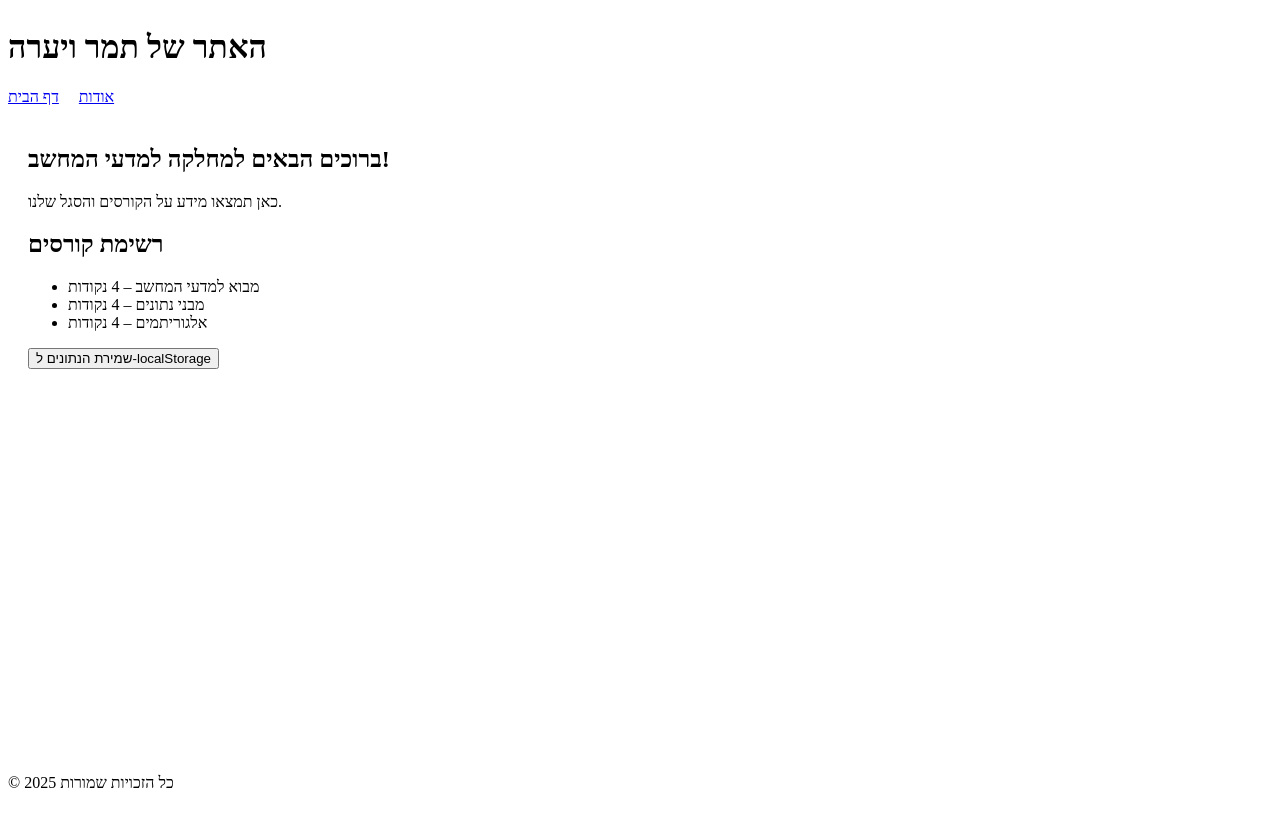
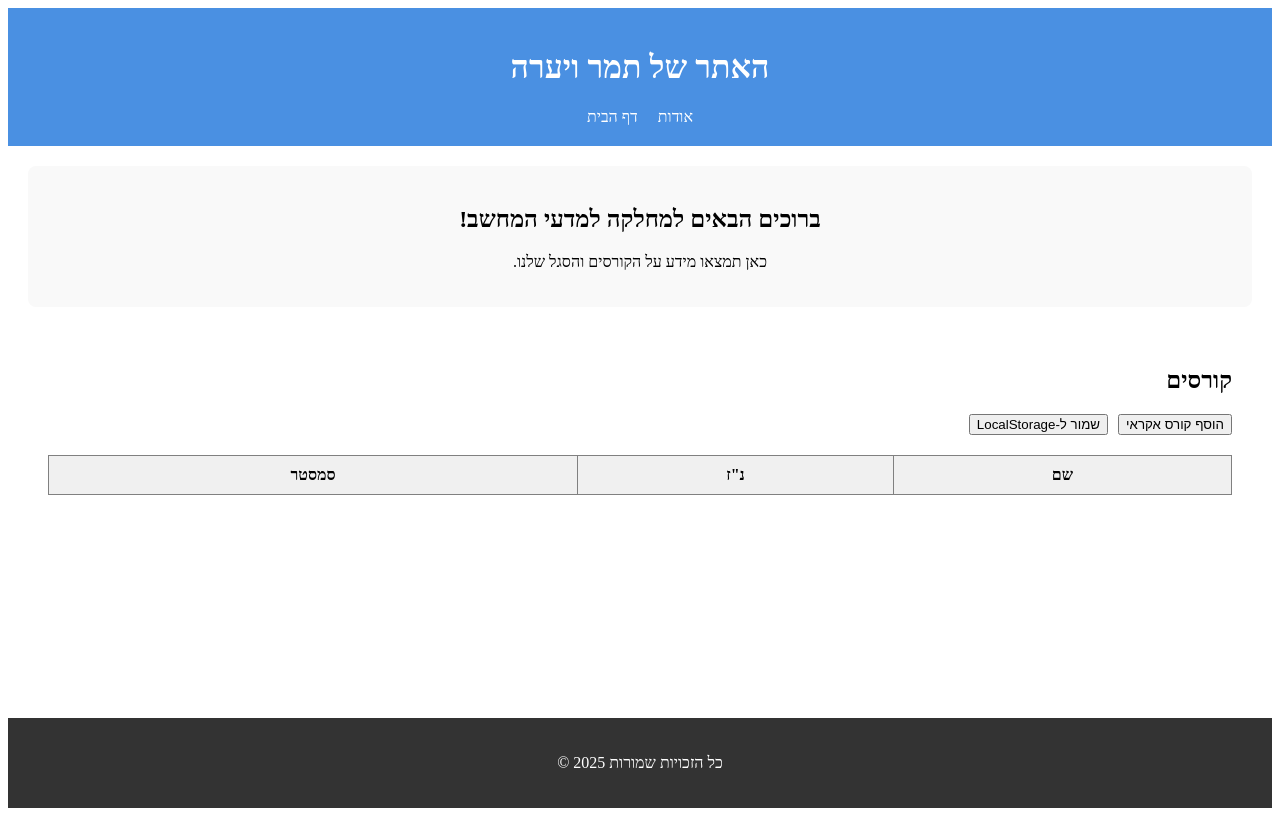
Before and after one commit to Yaara40/academic-department-website, a React (Vite) app: page / in a window 1280 px wide. Built offline with nearby package versions, Linux system fonts and the light colour scheme.

Commit message:
adding local storage component

```diff
--- a/src/App.tsx
+++ b/src/App.tsx
@@ -1,7 +1,7 @@
 import Header from './components/Header';
 import Footer from './components/Footer';
 import WelcomeBox from './components/WelcomeBox';
-import CourseList from './courses/components/CourseList';
+import CourseList from './features/courses/components/CourseList';
 
 const App = () => {
   return (
--- a/src/components/Footer.tsx
+++ b/src/components/Footer.tsx
@@ -1,6 +1,12 @@
 const Footer = () => {
   return (
-    <footer>
+    <footer style={{
+      backgroundColor: '#333',
+      color: 'white',
+      padding: '20px',
+      textAlign: 'center',
+      marginTop: 'auto'
+    }}>
       <p>© 2025 כל הזכויות שמורות</p>
     </footer>
   );
--- a/src/components/Header.tsx
+++ b/src/components/Header.tsx
@@ -1,10 +1,20 @@
 const Header = () => {
   return (
-    <header>
+    <header style={{
+      backgroundColor: '#4A90E2',
+      color: 'white',
+      padding: '20px',
+      textAlign: 'center'
+    }}>
       <h1>האתר של תמר ויערה</h1>
-      <nav style={{ display: 'flex', gap: '20px' }}>
-        <a href="/">דף הבית</a>
-        <a href="/about">אודות</a>
+      <nav style={{
+        display: 'flex',
+        gap: '20px',
+        justifyContent: 'center',
+        marginTop: '10px'
+      }}>
+        <a href="/" style={{ color: 'white', textDecoration: 'none' }}>דף הבית</a>
+        <a href="/about" style={{ color: 'white', textDecoration: 'none' }}>אודות</a>
       </nav>
     </header>
   );
--- a/src/components/WelcomeBox.tsx
+++ b/src/components/WelcomeBox.tsx
@@ -1,6 +1,13 @@
 const WelcomeBox = () => {
   return (
-    <div>
+    <div style={{
+      backgroundColor: '#f9f9f9',
+      padding: '20px',
+      borderRadius: '8px',
+      marginBottom: '20px',
+      textAlign: 'center',
+      direction: 'rtl'
+    }}>
       <h2>ברוכים הבאים למחלקה למדעי המחשב!</h2>
       <p>כאן תמצאו מידע על הקורסים והסגל שלנו.</p>
     </div>
--- a/src/courses/components/CourseList.tsx
+++ /dev/null
@@ -1,48 +0,0 @@
-import { useState } from "react";
-
-type Course = {
-  id: number;
-  name: string;
-  points: number;
-};
-
-const STORAGE_KEY = "courses"; // זה המפתח ל-localStorage (סעיף 3 במטלה)
-
-const CourseList = () => {
-  // המערך של האובייקטים – ה-state
-  const [courses, setCourses] = useState<Course[]>([
-    { id: 1, name: "מבוא למדעי המחשב", points: 4 },
-    { id: 2, name: "מבני נתונים", points: 4 },
-    { id: 3, name: "אלגוריתמים", points: 4 },
-  ]);
-
-  // פונקציה שתופעל בלחיצה על הכפתור
-  const handleSaveToLocalStorage = () => {
-    // 1. לוקחים את הנתונים העדכניים מה-state
-    const json = JSON.stringify(courses); // 2. ממירים ל-JSON (stringify)
-
-    // 3. שומרים את מחרוזת ה-JSON ב-localStorage תחת אותו מפתח
-    localStorage.setItem(STORAGE_KEY, json);
-  };
-
-  return (
-    <section>
-      <h2>רשימת קורסים</h2>
-
-      <ul>
-        {courses.map((course) => (
-          <li key={course.id}>
-            {course.name} – {course.points} נקודות
-          </li>
-        ))}
-      </ul>
-
-      {/* הכפתור של המטלה */}
-      <button onClick={handleSaveToLocalStorage}>
-        שמירת הנתונים ל-localStorage
-      </button>
-    </section>
-  );
-};
-
-export default CourseList;
--- a/src/features/courses/components/CourseList.tsx
+++ b/src/features/courses/components/CourseList.tsx
@@ -2,21 +2,27 @@ import { useState, useEffect } from 'react';
 import { Course } from '../models/Course';
 
 function CourseList() {
-  // 1. State - מערך ריק
+  // 1. State - מערך של קורסים
   const [courses, setCourses] = useState<Course[]>([]);
 
   // 3. useEffect - טעינה מ-localStorage
   useEffect(() => {
-    const loadData = async () => {
+    const loadData = () => {
       const saved = localStorage.getItem('courses');
       if (saved) {
         const data = JSON.parse(saved);
         setCourses(data);
       }
     };
-
     loadData();
   }, []);
+
+  // 6. שמירה אוטומטית ל-localStorage בכל שינוי
+  useEffect(() => {
+    if (courses.length > 0) {
+      localStorage.setItem('courses', JSON.stringify(courses));
+    }
+  }, [courses]);
 
   // 4. הוספת קורס אקראי
   function addRandomCourse() {
@@ -33,34 +39,47 @@ function CourseList() {
     setCourses([...courses, newCourse]);
   }
 
-  // 5. שמירה ל-localStorage
+  // 9. שמירה ידנית ל-localStorage
   function saveToLocalStorage() {
     localStorage.setItem('courses', JSON.stringify(courses));
     alert('נשמר!');
   }
 
-  // 2. טבלה
+  // 2. הצגת הטבלה
   return (
     <div style={{ padding: '20px', direction: 'rtl' }}>
       <h2>קורסים</h2>
 
-      <button onClick={addRandomCourse}>הוסף קורס</button>
-      <button onClick={saveToLocalStorage}>שמור</button>
+      <div style={{ marginBottom: '20px', display: 'flex', gap: '10px' }}>
+        <button onClick={addRandomCourse}>
+          הוסף קורס אקראי
+        </button>
+        <button onClick={saveToLocalStorage}>
+          שמור ל-LocalStorage
+        </button>
+      </div>
 
-      <table border={1} style={{ width: '100%', marginTop: '20px' }}>
+      <table
+        border={1}
+        style={{
+          width: '100%',
+          borderCollapse: 'collapse',
+          textAlign: 'center'
+        }}
+      >
         <thead>
           <tr>
-            <th>שם</th>
-            <th>נ"ז</th>
-            <th>סמסטר</th>
+            <th style={{ padding: '10px', backgroundColor: '#f0f0f0' }}>שם</th>
+            <th style={{ padding: '10px', backgroundColor: '#f0f0f0' }}>נ"ז</th>
+            <th style={{ padding: '10px', backgroundColor: '#f0f0f0' }}>סמסטר</th>
           </tr>
         </thead>
         <tbody>
           {courses.map((course) => (
             <tr key={course.id}>
-              <td>{course.name}</td>
-              <td>{course.credits}</td>
-              <td>{course.semester}</td>
+              <td style={{ padding: '10px' }}>{course.name}</td>
+              <td style={{ padding: '10px' }}>{course.credits}</td>
+              <td style={{ padding: '10px' }}>{course.semester}</td>
             </tr>
           ))}
         </tbody>
```
Also changed, not shown: src/features/courses/models/Course.ts (line endings or trailing spaces).
